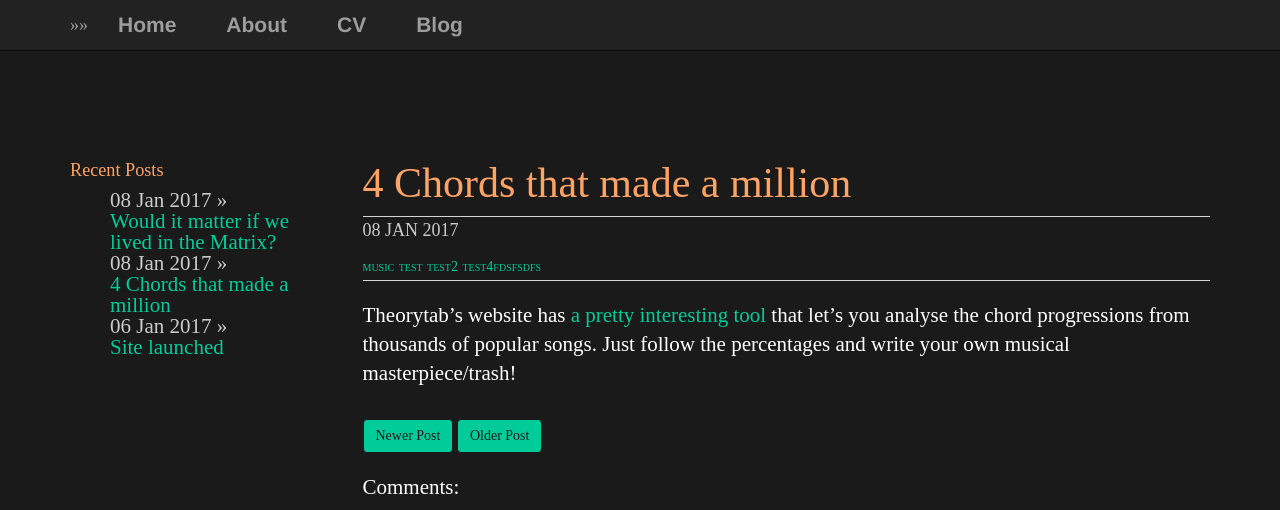
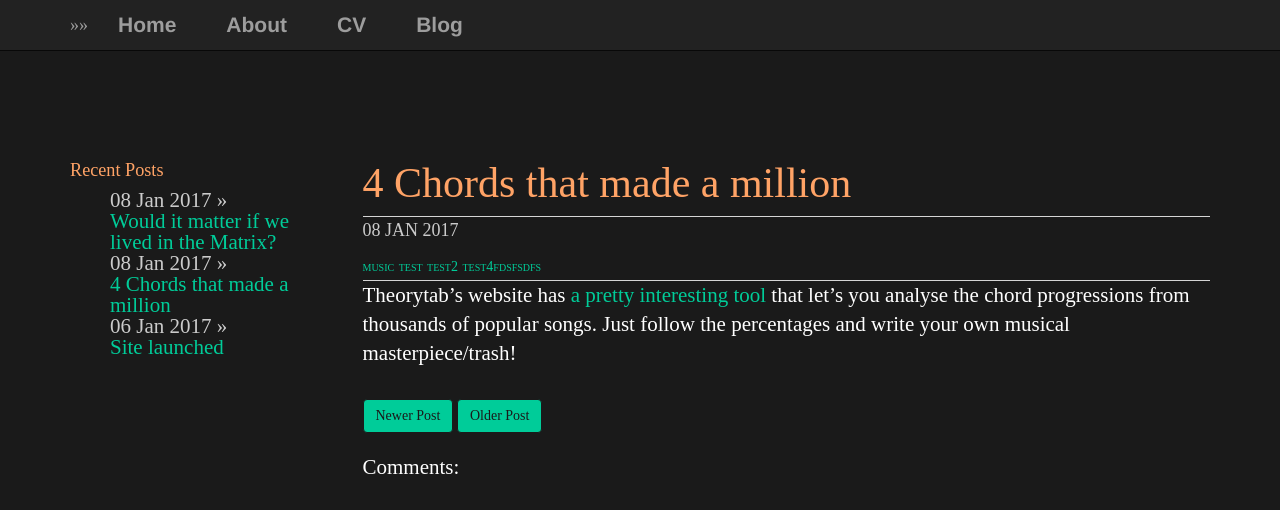
Before and after one commit to plantecophys/plantecophys, a Jekyll site: the page built from _posts/2017-01-01-4chords.md, in a window 1280 px wide. Shown: the top 510 px of the page. Built offline with Jekyll 4.4.1, drawn with Linux system fonts in a browser that asks for light colours.

Commit message:
Update main.css

```diff
--- a/css/main.css
+++ b/css/main.css
@@ -48,7 +48,7 @@ a:visited {
     border-width:1px 0;
     font-size:12px;
     line-height:20px;
-    margin:0 0 20px;
+    margin:0 0 0px;
     padding:1px 0;
     text-transform:uppercase
 }
```
